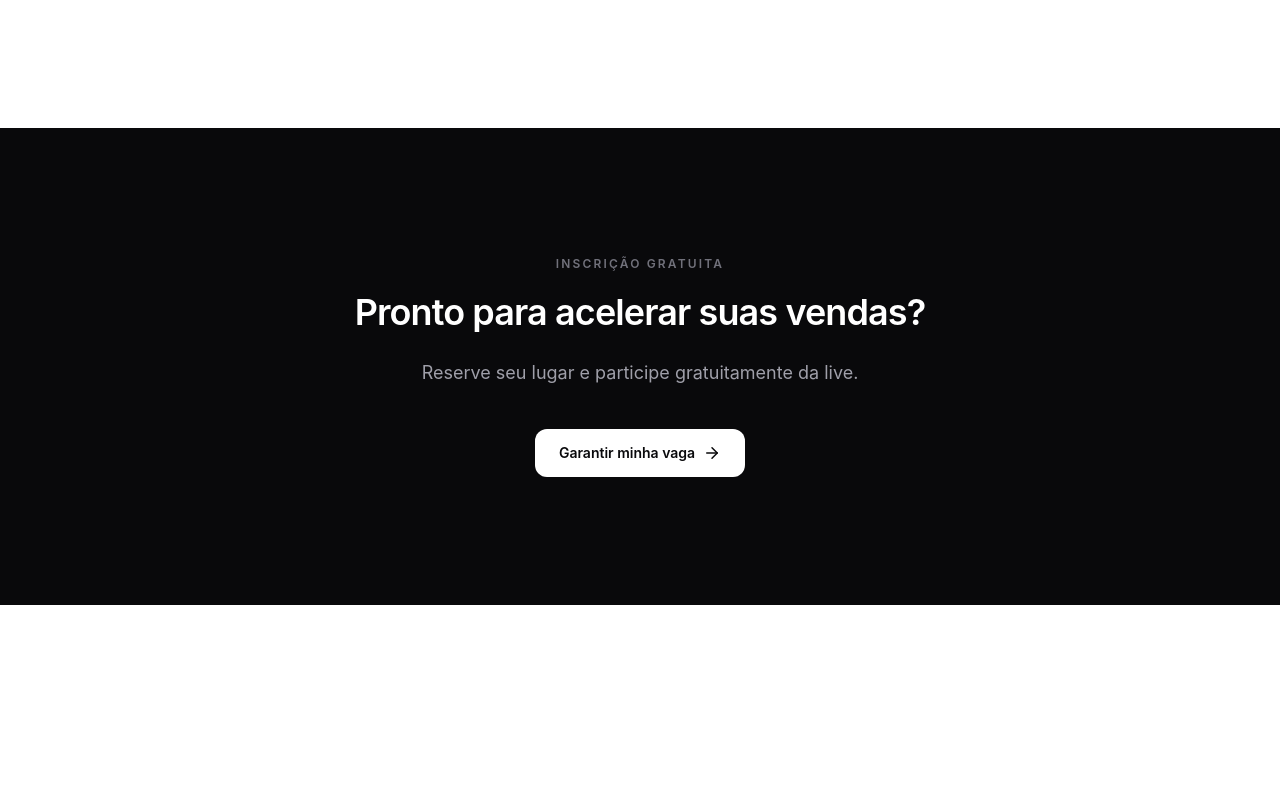
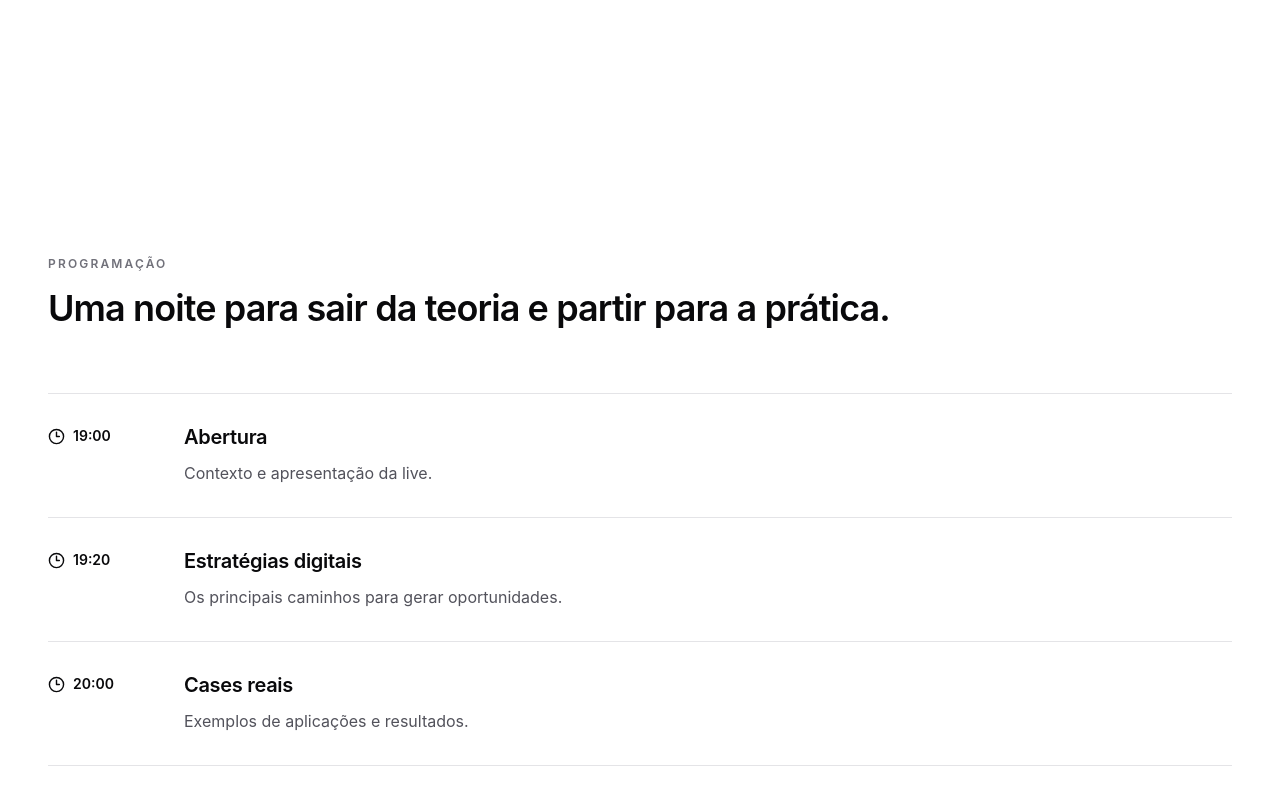
Before and after one commit to UelintonHJ/landing-page-conversao, a React (Vite) app: page / in a window 1280 px wide. Shown: the part 2663-3460 px from the top of the page. Before the commit the page ends 3268 px from the top, so only its background shows below. Built offline with nearby package versions, Linux system fonts and the light colour scheme.

Commit message:
feat: add schedule section to landing page

```diff
--- a/src/app/App.tsx
+++ b/src/app/App.tsx
@@ -1,8 +1,10 @@
 import { Header } from '../components/layout/Header'
+
 import { HeroSection } from '../components/sections/HeroSection'
 import { BenefitsSection } from '../components/sections/BenefitsSection'
 import { AboutSection } from '../components/sections/AboutSection'
 import { SpeakersSection } from '../components/sections/SpeakersSection'
+import { ScheduleSection } from '../components/sections/ScheduleSection'
 import { CTASection } from '../components/sections/CTASection'
 
 export function App() {
@@ -15,6 +17,7 @@ export function App() {
                 <BenefitsSection />
                 <AboutSection />
                 <SpeakersSection />
+                <ScheduleSection />
                 <CTASection />
             </main>
         </>
--- /dev/null
+++ b/src/components/sections/ScheduleSection.tsx
@@ -0,0 +1,66 @@
+import { Clock3 } from 'lucide-react'
+
+import { schedule } from '../../data/schedule'
+import { Container, Typography } from '../ui'
+
+export function ScheduleSection() {
+    return (
+        <section
+            id='programacao'
+            aria-labelledby='schedule-title'
+            className='bg-surface-subtle py-24 sm:py-32'
+        >
+            <Container>
+                <div className='max-w-4xl'>
+                    <Typography variant='eyebrow'>
+                        Programação
+                    </Typography>
+
+                    <Typography
+                        as='h2'
+                        variant='h2'
+                        id='schedule-title'
+                        className='mt-4'
+                    >
+                        Uma noite para sair da teoria e partir para a prática.
+                    </Typography>
+                </div>
+
+                <ol className='mt-16 divide-y divide-ui-border-default border-y border-ui-border-default'>
+                    {schedule.map((item) => (
+                        <li
+                            key={`${item.time}-${item.title}`}
+                            className='grid gap-6 py-8 md:grid-cols-[7rem_1fr] md:items-start'
+                        >
+                            <div className='flex items-center gap-2 text-sm font-semibold text-ui-content-primary'>
+                                <Clock3
+                                    size={17}
+                                    aria-hidden='true'
+                                />
+                                <time dateTime={item.time}>
+                                    {item.time}
+                                </time>
+                            </div>
+
+                            <div className='max-w-2xl'>
+                                <Typography
+                                    as='h3'
+                                    variant='h3'
+                                >
+                                    {item.title}
+                                </Typography>
+
+                                <Typography
+                                    variant='body'
+                                    className='mt-3'
+                                >
+                                    {item.description}
+                                </Typography>
+                            </div>
+                        </li>
+                    ))}
+                </ol>
+            </Container>
+        </section>
+    )
+}
```
